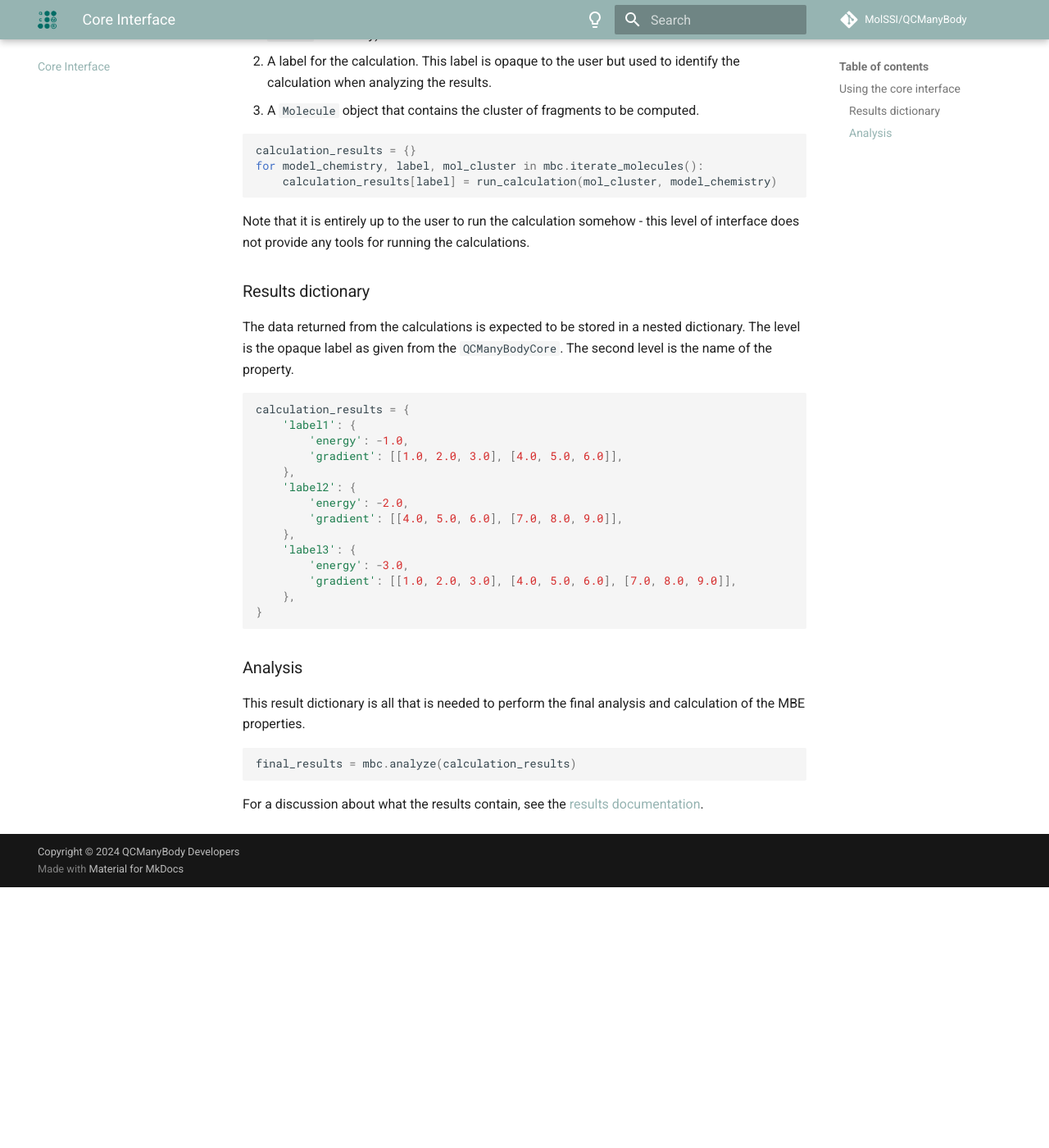
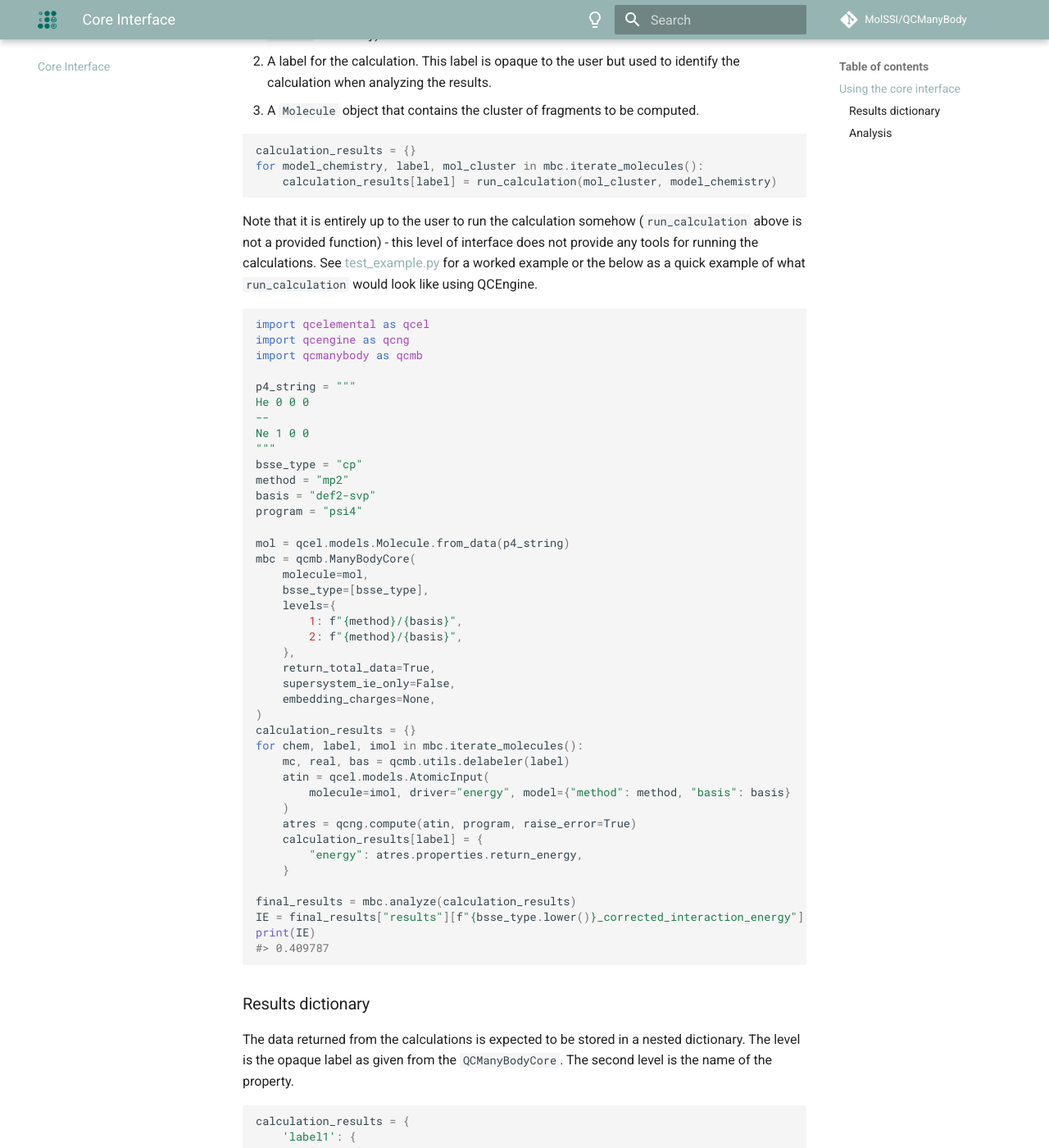
Before and after one commit to MolSSI/QCManyBody, an MkDocs documentation site: the page built from docs/core-interface.md, in a window 1280 px wide and 1400 px high, scrolled down 1556 px. Shown: the whole window at 82% size. Built offline with MkDocs 1.6.1 and Material for MkDocs 9.7.7, drawn with Linux system fonts in a browser that asks for light colours; comment, search, counter and statistics services are not loaded; before the commit the page ends 2638 px from its top, so only the background shows below that.

Commit message:
docs fixes

````diff
--- a/docs/core-interface.md
+++ b/docs/core-interface.md
@@ -40,9 +40,9 @@ mbc = ManyBodyCore(molecule=mol,
                    levels={1: "ccsd/cc-pvtz",
                            2: "mp2/cc-pvdz",
                            3: "mp2/cc-pvdz"},
-                   return_total_data: True,
-                   supersystem_ie_only: False,
-                   embedding_charges: None)
+                   return_total_data=True,
+                   supersystem_ie_only=False,
+                   embedding_charges=None)
 ```
 
 The `levels` option is a dictionary that specifies the n-body level as a key, then an arbitrary
@@ -73,8 +73,56 @@ for model_chemistry, label, mol_cluster in mbc.iterate_molecules():
     calculation_results[label] = run_calculation(mol_cluster, model_chemistry)
 ```
 
-Note that it is entirely up to the user to run the calculation somehow - this level of interface
+Note that it is entirely up to the user to run the calculation somehow (`run_calculation`
+above is not a provided function) - this level of interface
 does not provide any tools for running the calculations.
+See [test_example.py](https://github.com/MolSSI/QCManyBody/blob/main/qcmanybody/tests/test_examples.py)
+for a worked example or the below as a quick example of what `run_calculation` would look like using QCEngine.
+
+```python
+import qcelemental as qcel
+import qcengine as qcng
+import qcmanybody as qcmb
+
+p4_string = """
+He 0 0 0
+--
+Ne 1 0 0
+"""
+bsse_type = "cp"
+method = "mp2"
+basis = "def2-svp"
+program = "psi4"
+
+mol = qcel.models.Molecule.from_data(p4_string)
+mbc = qcmb.ManyBodyCore(
+    molecule=mol,
+    bsse_type=[bsse_type],
+    levels={
+        1: f"{method}/{basis}",
+        2: f"{method}/{basis}",
+    },
+    return_total_data=True,
+    supersystem_ie_only=False,
+    embedding_charges=None,
+)
+calculation_results = {}
+for chem, label, imol in mbc.iterate_molecules():
+    mc, real, bas = qcmb.utils.delabeler(label)
+    atin = qcel.models.AtomicInput(
+        molecule=imol, driver="energy", model={"method": method, "basis": basis}
+    )
+    atres = qcng.compute(atin, program, raise_error=True)
+    calculation_results[label] = {
+        "energy": atres.properties.return_energy,
+    }
+
+final_results = mbc.analyze(calculation_results)
+IE = final_results["results"][f"{bsse_type.lower()}_corrected_interaction_energy"]
+print(IE)
+#> 0.409787
+```
+
 
 ### Results dictionary
 
````
Also changed, not shown: docs/changelog.md (+1 -0 lines), 1 other file.
